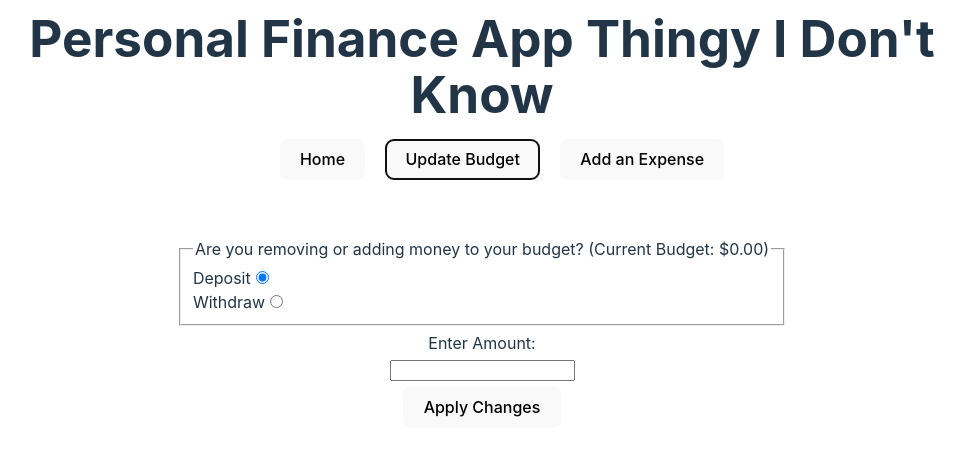
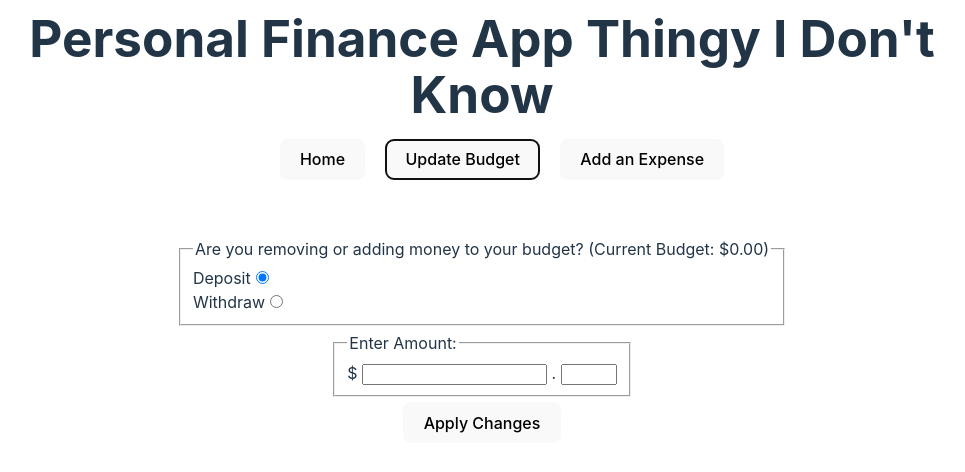
Before and after one commit to EggSaled/personal-finance, a React (Vite) app: page / in a window 1280 px wide. Both pictures are taken after a click on the button "Update Budget". Shown: the top 472 px of the page, without its empty margins (158-1123 px from the left). Built offline with nearby package versions, Linux system fonts and the light colour scheme.

Commit message:
feat: budgetform inputs for dollars and cents

```diff
--- a/src/components/budgetform.tsx
+++ b/src/components/budgetform.tsx
@@ -13,26 +13,28 @@ export function BudgetForm() {
 
     const target = event.target as typeof event.target & {
       action: { value: "withdraw" | "deposit" },
-      amount: { value: number }
+      dollars: { value: number },
+      cents: { value: number }
     };
 
     const action: string = target.action.value;
-    const amount: number = Number(target.amount.value);
+    const dollars: number = Number(target.dollars.value);
+    const cents: number = Number(target.cents.value);
 
     if(action === "withdraw"){
-      dispatch(withdraw(amount));
+      dispatch(withdraw(dollars, cents));
       dispatch(notify(
         {
           isSuccessful: true,
-          message: `Successfully withdrew ${amount}!`
+          message: `Successfully withdrew \$${ dollars }.${ cents }!`
         }));
 
     } else {
-      dispatch(deposit(amount));
+      dispatch(deposit(dollars, cents));
       dispatch(notify(
         {
           isSuccessful: true,
-          message: `Successfully deposited \$${amount.toFixed(2)}!`
+          message: `Successfully deposited \$${ dollars }.${ cents }!`
         }));
     }
   };
@@ -40,7 +42,7 @@ export function BudgetForm() {
   return (
     <form onSubmit={submitHandler} className="budget-form">
       <fieldset>
-        <legend>Are you removing or adding money to your budget? (Current Budget: ${ budget.toFixed(2) })</legend>
+        <legend>Are you removing or adding money to your budget? (Current Budget: ${ (budget / 100).toFixed(2) })</legend>
         <label htmlFor="deposit">Deposit
         <input
           id="deposit"
@@ -59,12 +61,26 @@ export function BudgetForm() {
         />
         </label>
       </fieldset>
-      <label htmlFor="amount">Enter Amount: </label>
-      <input
-        id="amount"
-        type="number"
-        name="amount"
-      />
+      <fieldset>
+        <legend>Enter Amount: </legend>
+        <div>
+          <label htmlFor="dollars">$ </label>
+          <input
+            id="dollars"
+            type="number"
+            name="dollars"
+            min={0}
+          />
+          <label htmlFor="cents"> . </label>
+          <input
+            id="cents"
+            type="number"
+            name="cents"
+            min={0}
+            max={99}
+          />
+        </div>
+      </fieldset>
       <button>Apply Changes</button>
     </form>);
 }
```
